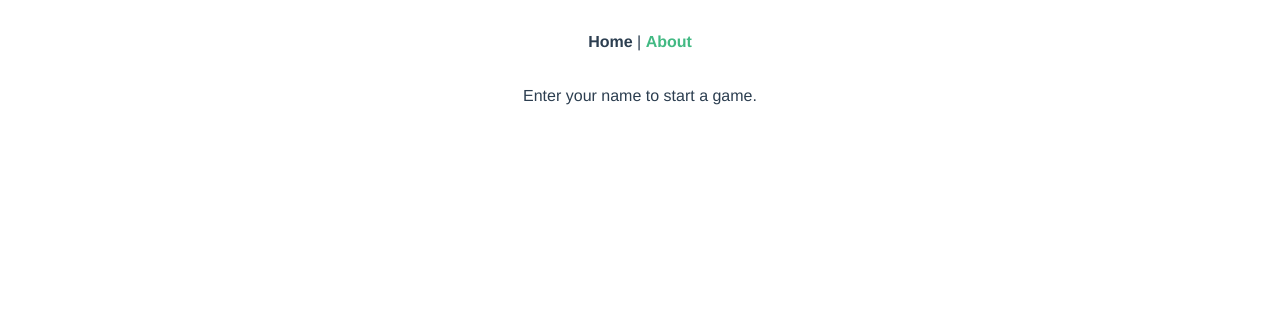
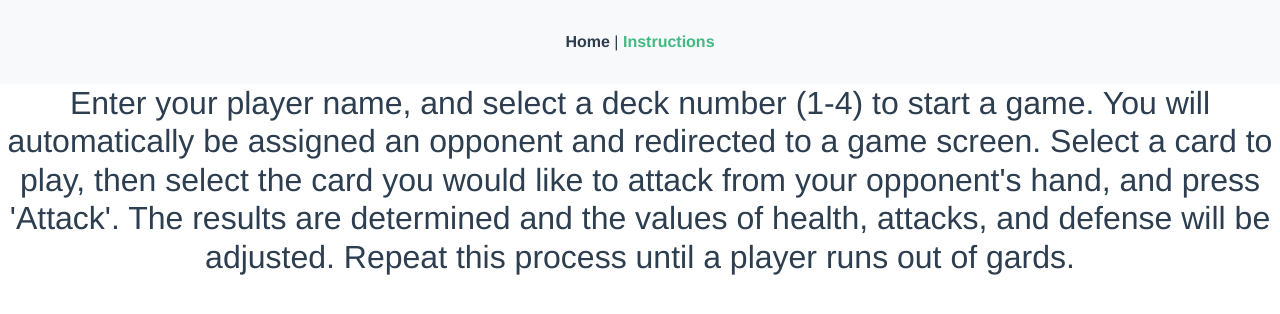
Before and after one commit to aubrey-stento/Battle-Cards, a Vue app: page /#/about in a window 1280 px wide. Shown: the top 314 px of the page. Built offline with nearby package versions, Linux system fonts and the light colour scheme.

Commit message:
adds build

```diff
--- a/public/index.html
+++ b/public/index.html
@@ -5,8 +5,9 @@
     <meta http-equiv="X-UA-Compatible" content="IE=edge">
     <meta name="viewport" content="width=device-width,initial-scale=1.0">
     <link rel="icon" href="<%= BASE_URL %>favicon.ico">
+    <!-- <link rel="stylesheet" href="../src/assets/styles.css”> -->
     <link rel="stylesheet" href="https://stackpath.bootstrapcdn.com/bootstrap/4.1.3/css/bootstrap.min.css" integrity="sha384-MCw98/SFnGE8fJT3GXwEOngsV7Zt27NXFoaoApmYm81iuXoPkFOJwJ8ERdknLPMO" crossorigin="anonymous">
-    <link href=“../src/assets/styles.css”>
+
     <title>battle-cards</title>
   </head>
   <body>
--- a/src/App.vue
+++ b/src/App.vue
@@ -1,8 +1,8 @@
 <template>
   <div id="app">
-    <div id="nav">
+    <div id="nav" class="bg-light">
       <router-link to="/">Home</router-link> |
-      <router-link to="/about">About</router-link>
+      <router-link to="/about">Instructions</router-link>
     </div>
     <router-view/>
   </div>
--- a/src/components/player.vue
+++ b/src/components/player.vue
@@ -4,9 +4,9 @@
           <div class="col-6">
               <h3>{{game.player.name}}'s Hand</h3>
               <div v-for="card in playersCards" @click="setActivePlayer(card.id)">
-                    <div class="card mb-2">
+                    <div class="card mb-2" style="min-width: 10rem">
                   {{card.name}}
-                  <img :src="card.img">
+                  <img :src="card.img" height="150">
 
                   <p> Health: {{card.health}}</p>
                    <p>Defense: {{card.defense}} </p>
--- a/src/views/About.vue
+++ b/src/views/About.vue
@@ -1,5 +1,7 @@
 <template>
   <div class="about">
-    <p>Enter your name to start a game.</p>
+    <h2>Enter your player name, and select a deck number (1-4) to start a game. You will automatically be assigned an opponent and redirected to a game screen.
+    Select a card to play, then select the card you would like to attack from your opponent's hand, and press 'Attack'. The results are determined and the values
+    of health, attacks, and defense will be adjusted. Repeat this process until a player runs out of gards.  </h2>
   </div>
 </template>
--- a/src/views/Game.vue
+++ b/src/views/Game.vue
@@ -1,17 +1,19 @@
 <template>
-  <div class="game">
-<div class="row">
-    <div class="col-12">
+  <div class="game bg-secondary">
+<div class="row justify-content-center">
+    <div class="col-12 text-white font-weight-bold">
         <h3> Choose a card from your hand, then select a card from your opponents hand and click attack!</h3>
         <button :class="{'btn-success': playerId && opponentId}" class="btn btn-primary" @click="attack">Attack</button>
 
     </div>
+</div>
+<div class="row justify-content-center">
         <player class="col-6"></player>
+
         <opponent class="col-6"></opponent>
 
+    </div>
 
-
-</div>
   </div>
   </div>
 </template>
@@ -54,6 +56,11 @@ import Opponent from '@/components/opponent.vue'
     //     ready() {
     //     return this.newGame.playerId > -1 && this.newGame.opponentId > -1
     //   }
+
+    // <div v-if=“!game.over”>
+    //  <div class=“row justify-content-center d-block”>
+    //    <h1>Let’s Battle</h1>
+// v-else=“game.over”
     },
     components: {
         Player,
--- /dev/null
+++ b/vue.config.js
@@ -0,0 +1,4 @@
+module.exports = {
+  baseUrl: '/Battle-Cards',
+  outputDir: 'docs'
+}
```
Also changed, not shown: 12 other files (tests, documents, lock files or other folders).
